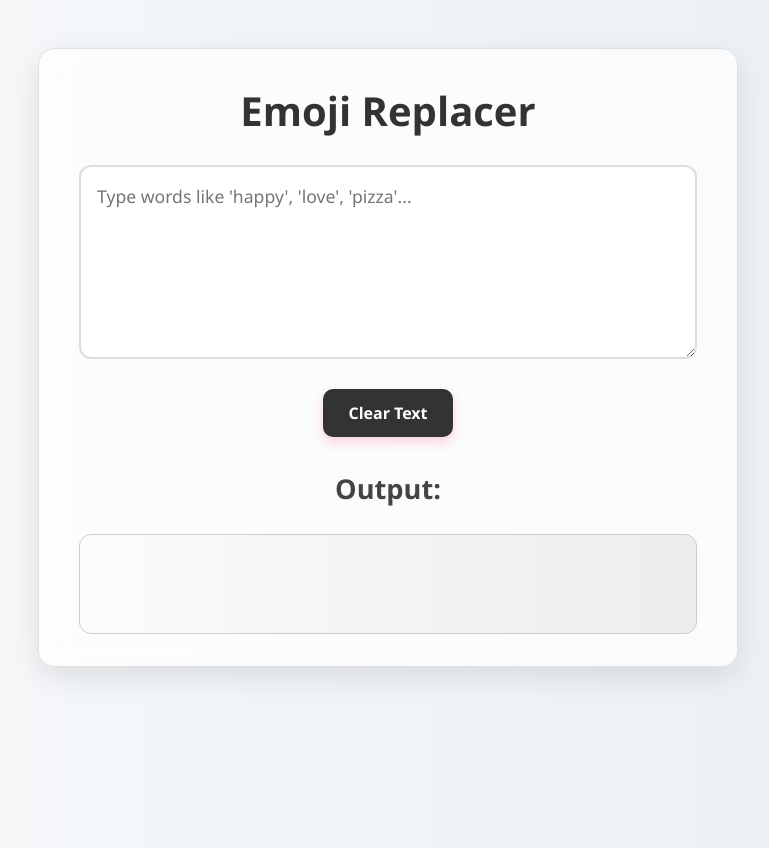
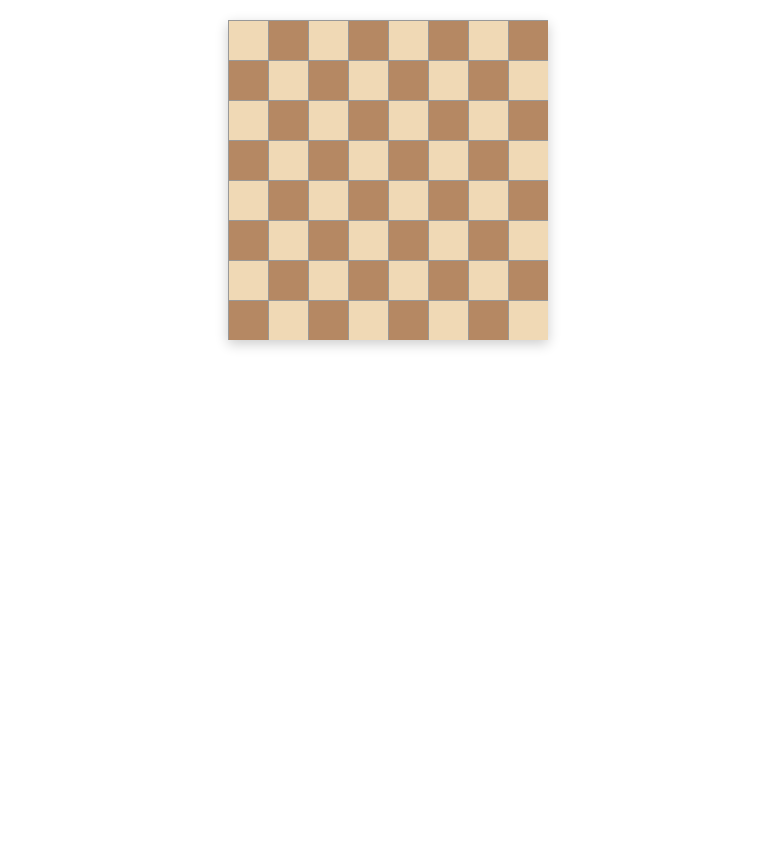
Before and after one commit to shubhamchasing/react-vite-prep, a React (Vite) app: page / in a window 1280 px wide. Shown: the whole page, without its empty margins (252-1021 px from the left). After the commit the page ends 820 px from the top, so only its background shows below. Built offline with nearby package versions, Linux system fonts and the light colour scheme.

Commit message:
feat: add knight move on chessboard

```diff
--- a/src/App.jsx
+++ b/src/App.jsx
@@ -1,5 +1,7 @@
 import "./App.css";
-import EmojiReplacer from "./Components/EmojiReplacer";
+import KnightChessboard from "./Components/KnightMove";
+// import DataTableParent from "./Components/DataTable";
+// import EmojiReplacer from "./Components/EmojiReplacer";
 // import ListSorterParent from "./Components/ListSorter";
 // import PiynItems from "./Components/PinItems";
 // import BishopMoves frListSorterParentom "./Components/BishopMove";
@@ -66,7 +68,7 @@ function App() {
   return (
     <>
       <div className="App">
-        <EmojiReplacer />
+        <KnightChessboard />
       </div>
     </>
   );
--- /dev/null
+++ b/src/Components/KnightMove/index.jsx
@@ -0,0 +1,52 @@
+// KnightChessboard.js
+import { useState } from "react";
+import "./styles.css";
+
+const BOARD_SIZE = 8;
+
+const KnightChessboard = () => {
+  const [hovered, setHovered] = useState(null);
+
+  const isKnightMoveCell = (fromRow, fromCol, toRow, toCol) => {
+    const rowDiff = Math.abs(fromRow - toRow);
+    const colDiff = Math.abs(fromCol - toCol);
+
+    // Knight moves: L shape (2,1) or (1,2)
+    return (rowDiff === 2 && colDiff === 1) || (rowDiff === 1 && colDiff === 2);
+  };
+  return (
+    <div className="chessboard-grid">
+      {Array.from({ length: BOARD_SIZE }).map((_, row) =>
+        Array.from({ length: BOARD_SIZE }).map((_, col) => {
+          const isLight = (row + col) % 2 === 0;
+          const isHovered = hovered && hovered[0] === row && hovered[1] === col;
+          const isRookMove =
+            hovered && isKnightMoveCell(row, col, hovered[0], hovered[1]);
+          const cellClasses = `cell ${
+            isLight ? "light-square" : "dark-square"
+          } ${
+            isHovered
+              ? "selected-square"
+              : isRookMove
+              ? "knight-move-target"
+              : ""
+          }`;
+          return (
+            <div
+              key={`${row}-${col}`}
+              className={cellClasses}
+              data-testid={`cell-${row}-${col}`}
+              role="gridcell"
+              onMouseEnter={() => setHovered([row, col])}
+              onMouseLeave={() => setHovered(null)}
+              data-row={row}
+              data-col={col}
+            ></div>
+          );
+        })
+      )}
+    </div>
+  );
+};
+
+export default KnightChessboard;
--- /dev/null
+++ b/src/Components/KnightMove/styles.css
@@ -0,0 +1,59 @@
+.chessboard-grid {
+  display: grid;
+  grid-template-columns: repeat(8, 40px);
+  grid-template-rows: repeat(8, 40px);
+  gap: 0;
+  box-shadow: 0 4px 12px rgba(0, 0, 0, 0.2);
+  overflow: hidden;
+  width: fit-content;
+  margin: 20px auto;
+}
+
+.cell {
+  width: 60px;
+  height: 60px;
+  box-sizing: border-box;
+  border: 1px solid #999;
+  display: flex;
+  align-items: center;
+  justify-content: center;
+  font-size: 0.875rem;
+  font-weight: 500;
+  cursor: pointer;
+  transition: background-color 0.2s ease;
+}
+
+.light-square {
+  background-color: #f0d9b5;
+  color: #2d3748;
+}
+
+.light-square:hover {
+  background-color: #e0c9a5;
+}
+
+.dark-square {
+  background-color: #b58863;
+  color: #f7fafc;
+}
+
+.dark-square:hover {
+  background-color: #a57853;
+}
+
+.selected-square {
+  background-color: #87cefa !important;
+  color: #333 !important;
+  font-weight: 700;
+  box-shadow: inset 0 0 0 3px #3b82f6;
+}
+
+.knight-move-target {
+  background-color: #4682b4 !important;
+  color: white !important;
+  font-weight: 700;
+}
+
+.knight-move-target:hover {
+  background-color: #366f9b !important;
+}
```
